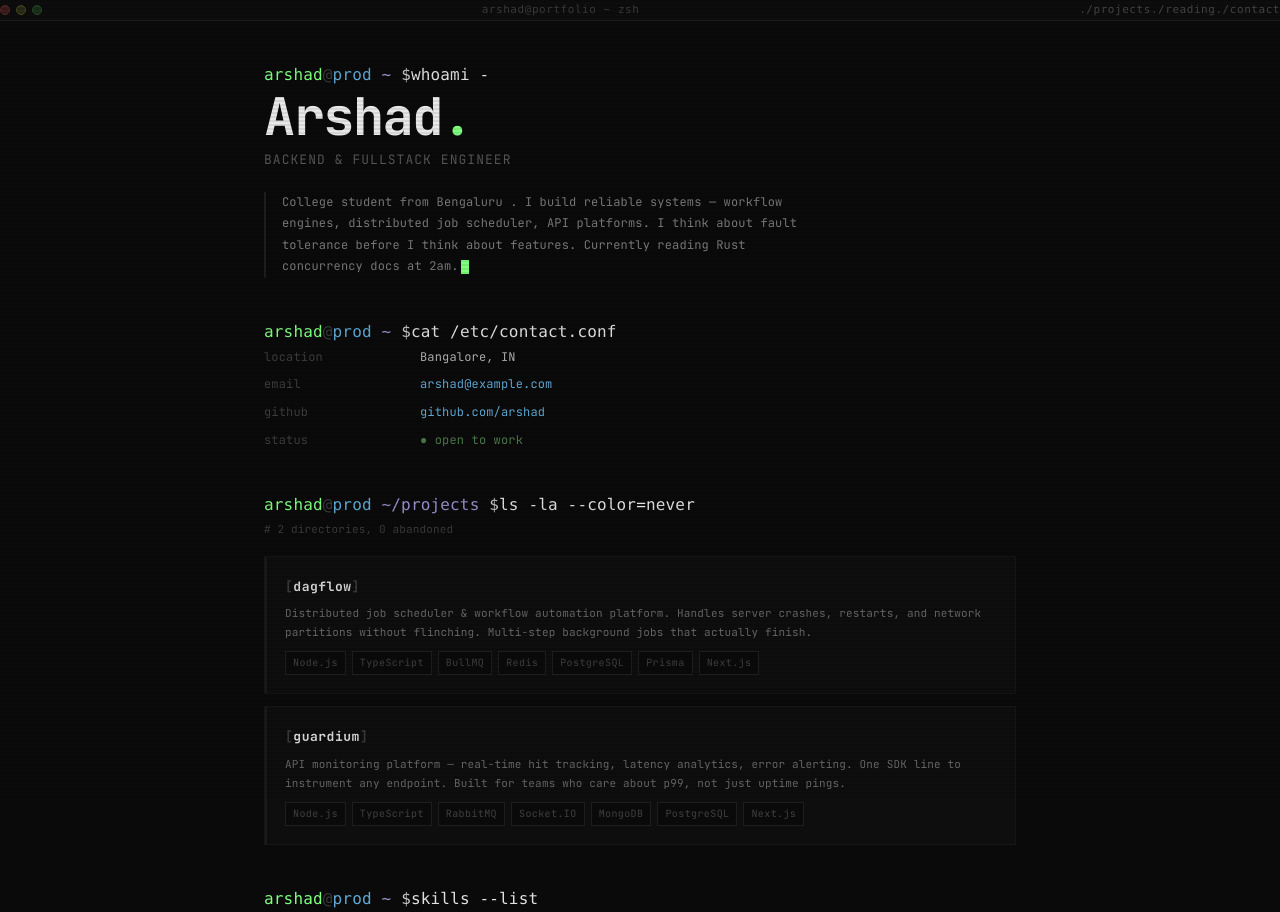
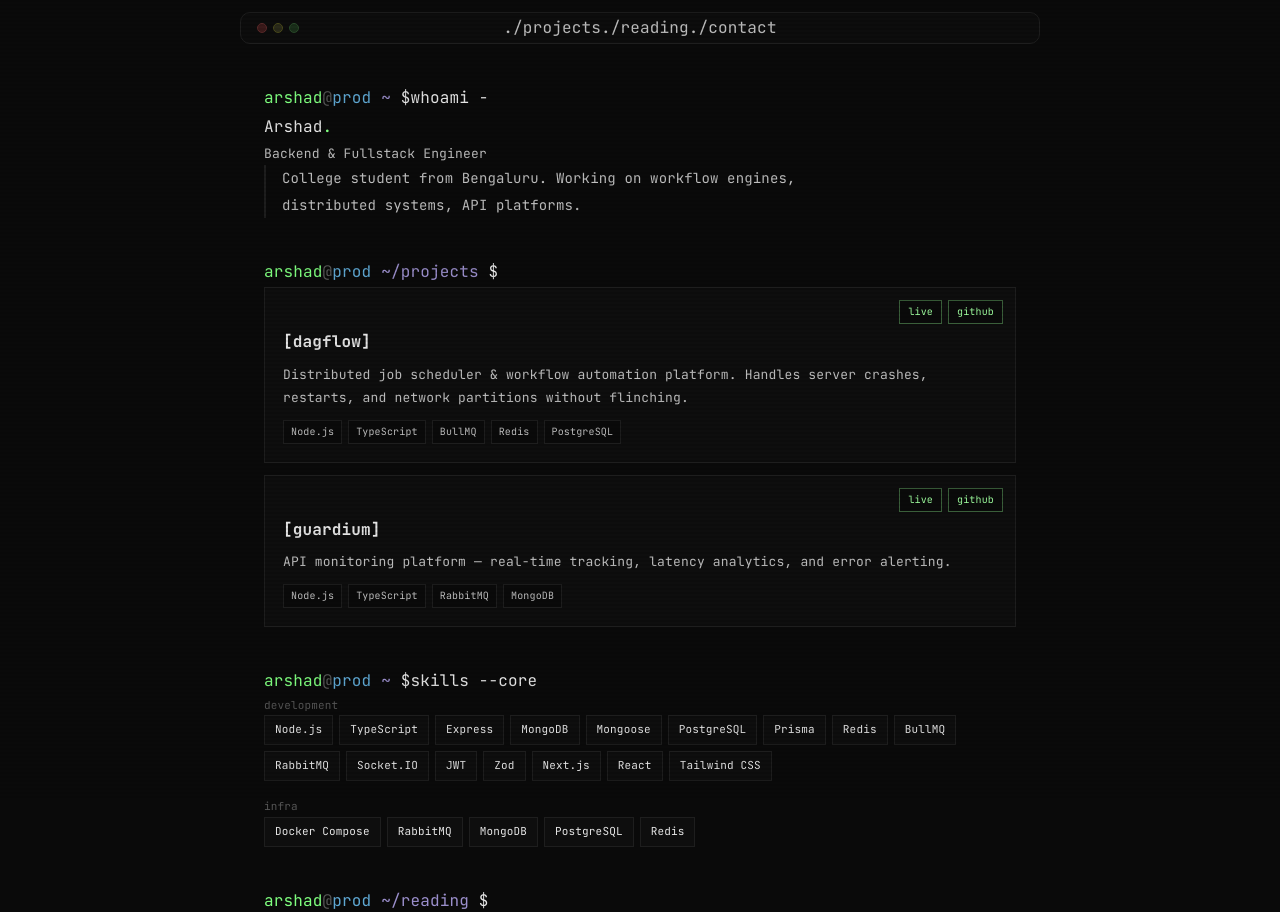
Before and after one commit to Arshadx9/portfolio, a Next.js app: page / in a window 1280 px wide. Shown: the top 912 px of the page. Built offline with nearby package versions, Linux system fonts and the light colour scheme.

Commit message:
made few changes

```diff
--- a/src/app/globals.css
+++ b/src/app/globals.css
@@ -1,4 +1,6 @@
 @import url('https://fonts.googleapis.com/css2?family=JetBrains+Mono:wght@300;400;500;700&display=swap');
+@import "tailwindcss/preflight";
+@import "tailwindcss/utilities";
 * { box-sizing: border-box; }
 body {
   background: #0a0a0a;
@@ -46,22 +48,19 @@ body {
 .skill-chip:hover { color: #7fff7f !important; border-color: #1e3e1e !important; }
 .reading-link { transition: color 0.2s; }
 .reading-link:hover { color: #c8c8c8 !important; }
-@import "tailwindcss/preflight";
-@import "tailwindcss/utilities";
 
-	body {
-		background: linear-gradient(135deg, #232526 0%, #1e1e1e 100%);
-		color: #d4d4d4;
-		font-family: 'Fira Mono', 'Menlo', 'Monaco', 'Consolas', monospace;
+	html, body {
+	background: #0a0a0a;
+	color: #c8c8c8;
+	font-family: 'JetBrains Mono', monospace;
 	margin: 0;
 	padding: 0 0 3rem 0;
 	line-height: 1.8;
 	letter-spacing: 0.01em;
 	min-height: 100vh;
 	scrollbar-width: thin;
-		scrollbar-color: #444 #232526;
+	scrollbar-color: #444 #0a0a0a;
 }
-
 .terminal {
 	background: rgba(30,30,30,0.97);
 	border-radius: 16px;
--- a/src/app/page.tsx
+++ b/src/app/page.tsx
@@ -5,286 +5,245 @@ export const metadata: Metadata = {
   description: "Backend & Fullstack Engineer — Bangalore",
 };
 
+const colors = {
+  bg: "#0a0a0a",
+  panel: "#0e0e0e",
+  border: "#1e1e1e",
+  primary: "#e5e5e5",
+  secondary: "#bfbfbf",
+  muted: "#888",
+  subtle: "#555",
+  accent: "#7fff7f",
+};
+
 const projects = [
   {
     name: "dagflow",
-    desc: "Distributed job scheduler & workflow automation platform. Handles server crashes, restarts, and network partitions without flinching. Multi-step background jobs that actually finish.",
-    stack: ["Node.js", "TypeScript", "BullMQ", "Redis", "PostgreSQL", "Prisma", "Next.js"],
+    desc: "Distributed job scheduler & workflow automation platform. Handles server crashes, restarts, and network partitions without flinching.",
+    stack: ["Node.js", "TypeScript", "BullMQ", "Redis", "PostgreSQL"],
+    live: "https://dagflow-web.vercel.app",
+    github: "https://github.com/Arshadx9/Dagflow",
   },
   {
     name: "guardium",
-    desc: "API monitoring platform — real-time hit tracking, latency analytics, error alerting. One SDK line to instrument any endpoint. Built for teams who care about p99, not just uptime pings.",
-    stack: ["Node.js", "TypeScript", "RabbitMQ", "Socket.IO", "MongoDB", "PostgreSQL", "Next.js"],
+    desc: "API monitoring platform — real-time tracking, latency analytics, and error alerting.",
+    stack: ["Node.js", "TypeScript", "RabbitMQ", "MongoDB"],
+    live: "http://13.63.125.183:3000",
+    github: "https://github.com/Arshadx9/Guardium.co",
   },
 ];
 
-const skills = [
-  "Node.js", "TypeScript", "Python", "Go", "PostgreSQL", "Redis",
-  "Docker", "REST", "GraphQL", "CI/CD", "Next.js", "React", "BullMQ", "RabbitMQ",
-];
+const skills = {
+  development: [
+    "Node.js","TypeScript","Express","MongoDB","Mongoose",
+    "PostgreSQL","Prisma","Redis","BullMQ","RabbitMQ",
+    "Socket.IO","JWT","Zod","Next.js","React","Tailwind CSS",
+  ],
+  infra: ["Docker Compose","RabbitMQ","MongoDB","PostgreSQL","Redis"],
+};
 
 const reading = [
-  { title: "Fearless Concurrency — The Rust Book", href: "https://doc.rust-lang.org/book/ch16-00-concurrency.html" },
-  { title: "Meditations — Marcus Aurelius", href: "https://www.gutenberg.org/ebooks/2680" },
-  { title: "without.boats — Rust internals blog", href: "https://without.boats/" },
+  { title: "The Republic — Plato", href: "https://www.gutenberg.org/ebooks/1497" },
+  { title: "Power vs Force — David R. Hawkins", href: "https://openlibrary.org/works/OL82563W/Power_vs_Force" },
 ];
 
 function Prompt({ path = "~", cmd }: { path?: string; cmd: string }) {
   return (
     <div className="flex items-baseline gap-2 mb-1">
-      <span className="font-mono text-xs whitespace-nowrap text-[#4a4a4a]">
-        <span className="text-[#7fff7f]">arshad</span>
-        <span className="text-[#3a3a3a]">@</span>
-        <span className="text-[#5fa8d3]">prod</span>{" "}
-        <span className="text-[#9b8fcc]">{path}</span>{" "}
-        <span className="text-[#c8c8c8]">$</span>
+      <span className="font-mono text-xs whitespace-nowrap">
+        <span style={{ color: colors.accent }}>arshad</span>
+        <span style={{ color: colors.subtle }}>@</span>
+        <span style={{ color: "#5fa8d3" }}>prod</span>{" "}
+        <span style={{ color: "#9b8fcc" }}>{path}</span>{" "}
+        <span style={{ color: colors.primary }}>$</span>
       </span>
-      <span className="font-mono text-xs text-[#e0e0e0]">{cmd}</span>
+      <span className="font-mono text-xs" style={{ color: colors.primary }}>
+        {cmd}
+      </span>
     </div>
   );
 }
+
 export default function Home() {
   return (
-    <>
-
-      <div className="min-h-screen" style={{ background: "#0a0a0a", color: "#c8c8c8" }}>
+    <div className="min-h-screen" style={{ background: colors.bg, color: colors.primary }}>
       <div className="scanlines" />
 
-        {/* Nav */}
-        <nav
-          className="sticky top-0 z-50 flex items-center gap-4 px-6 py-3"
-          style={{ background: "#0d0d0d", borderBottom: "1px solid #1e1e1e" }}
+      {/* NAVBAR */}
+      <nav className="sticky top-4 z-50" style={{ marginTop: 12 }}>
+        <div
+          style={{
+            maxWidth: 800,
+            margin: "0 auto",
+            display: "flex",
+            alignItems: "center",
+            justifyContent: "space-between",
+            padding: "10px 16px",
+            background: "#0d0d0d",
+            border: `1px solid ${colors.border}`,
+            borderRadius: 10,
+          }}
         >
           <div className="flex gap-[6px]">
             {["#3a1a1a", "#2a2a1a", "#1a2e1a"].map((bg, i) => (
-              <div
-                key={i}
-                style={{
+              <div key={i} style={{
                 width: 10, height: 10, borderRadius: "50%",
                 background: bg,
-                  border: `1px solid ${["#5a2a2a", "#4a4a1a", "#2a4a2a"][i]}`,
-                }}
-              />
+                border: `1px solid ${["#5a2a2a","#4a4a1a","#2a4a2a"][i]}`
+              }} />
             ))}
           </div>
-          <p className="flex-1 text-center font-mono text-[11px] tracking-[0.05em] text-[#3a3a3a] m-0">
-            arshad@portfolio ~ zsh
-          </p>
-          <div className="flex gap-5">
+
+          <div className="flex gap-8 absolute left-1/2 -translate-x-1/2">
             {[
               { href: "#projects", label: "./projects" },
               { href: "#reading", label: "./reading" },
               { href: "mailto:arshad@example.com", label: "./contact" },
             ].map((l) => (
-              <a
-                key={l.label}
-                href={l.href}
-                className="nav-link font-mono text-[11px] tracking-[0.05em] no-underline"
-                style={{ color: "#444" }}
-              >
+              <a key={l.label} href={l.href} style={{ color: colors.secondary }}>
                 {l.label}
               </a>
             ))}
           </div>
+
+          <div style={{ width: 40 }} />
+        </div>
       </nav>
 
-        {/* Body */}
       <main style={{ maxWidth: 800, margin: "0 auto", padding: "40px 24px 80px" }}>
 
-          {/* whoami */}
+        {/* WHOAMI */}
         <section style={{ marginBottom: 40 }}>
           <Prompt cmd="whoami -" />
-            <div style={{ marginBottom: 32 }}>
-              <h1
-                style={{
-                  fontFamily: "'JetBrains Mono', monospace",
-                  fontSize: "clamp(28px, 6vw, 52px)",
-                  fontWeight: 700,
-                  color: "#e8e8e8",
-                  letterSpacing: "-0.03em",
-                  lineHeight: 1.05,
-                  margin: "0 0 4px",
-                }}
-              >
-                Arshad<span style={{ color: "#7fff7f" }}>. </span>
-              </h1>
-              <p
-                style={{
-                  fontFamily: "'JetBrains Mono', monospace",
-                  fontSize: 13,
-                  color: "#555",
-                  letterSpacing: "0.08em",
-                  textTransform: "uppercase",
-                  margin: "0 0 20px",
-                }}
-              >
-                Backend &amp; Fullstack Engineer
+          <h1>Arshad<span style={{ color: colors.accent }}>. </span></h1>
+
+          <p style={{ fontSize: 13, color: colors.secondary }}>
+            Backend & Fullstack Engineer
           </p>
-              <p
-                style={{
-                  fontFamily: "'JetBrains Mono', monospace",
-                  fontSize: 12,
-                  color: "#7a7a7a",
-                  lineHeight: 1.8,
+
+          <p style={{
+            fontSize: 14,
+            color: colors.secondary,
+            lineHeight: 1.9,
+            borderLeft: `2px solid ${colors.border}`,
+            paddingLeft: 16,
             maxWidth: 560,
-                  borderLeft: "2px solid #1e1e1e",
-                  paddingLeft: 16,
-                  margin: 0,
-                }}
-              >
-                College student from Bengaluru . I build reliable systems — workflow engines, distributed
-                job scheduler, API platforms. I think about fault tolerance before I think about
-                features. Currently reading Rust concurrency docs at 2am.
-                <span className="cursor-blink" />
+          }}>
+            College student from Bengaluru. Working on workflow engines,
+            distributed systems, API platforms.
           </p>
-            </div>
         </section>
 
-          {/* contact */}
-          <section style={{ marginBottom: 40 }}>
-            <Prompt cmd="cat /etc/contact.conf" />
-            <div style={{ marginBottom: 32 }}>
-              {[
-                { k: "location", v: "Bangalore, IN", color: "#b0b0b0" },
-                { k: "email", v: "arshad@example.com", color: "#5fa8d3", href: "mailto:arshad@example.com" },
-                { k: "github", v: "github.com/arshad", color: "#5fa8d3", href: "#" },
-                { k: "status", v: "● open to work", color: "#4a7a4a" },
-              ].map((row) => (
-                <div key={row.k} style={{ display: "grid", gridTemplateColumns: "140px 1fr", gap: "6px 16px", marginBottom: 6 }}>
-                  <span style={{ fontFamily: "'JetBrains Mono', monospace", fontSize: 12, color: "#3d3d3d" }}>{row.k}</span>
-                  {row.href ? (
-                    <a href={row.href} className="reading-link" style={{ fontFamily: "'JetBrains Mono', monospace", fontSize: 12, color: row.color, textDecoration: "none" }}>{row.v}</a>
-                  ) : (
-                    <span style={{ fontFamily: "'JetBrains Mono', monospace", fontSize: 12, color: row.color }}>{row.v}</span>
-                  )}
-                </div>
-              ))}
-            </div>
-          </section>
+        {/* PROJECTS */}
+        <section id="projects" style={{ marginBottom: 40 }}>
+          <Prompt path="~/projects" cmd="" />
 
-          {/* projects */}
-          <section id="projects" style={{ marginBottom: 40 }}>
-            <Prompt path="~/projects" cmd="ls -la --color=never" />
-            <div style={{ marginBottom: 32 }}>
-              <p style={{ fontFamily: "'JetBrains Mono', monospace", fontSize: 11, color: "#3a3a3a", margin: "0 0 16px" }}>
-                # 2 directories, 0 abandoned
-              </p>
           {projects.map((p) => (
             <div
               key={p.name}
-                  className="project-card"
               style={{
-                    border: "1px solid #161616",
-                    background: "#0e0e0e",
-                    padding: "18px 20px",
+                border: `1px solid ${colors.border}`,
+                background: colors.panel,
+                padding: "40px 18px 18px 18px", // ✅ space for buttons
                 marginBottom: 12,
+                position: "relative",
               }}
             >
-                  <p style={{ fontFamily: "'JetBrains Mono', monospace", fontSize: 13, fontWeight: 700, color: "#d8d8d8", letterSpacing: "0.04em", margin: "0 0 6px" }}>
-                    <span style={{ color: "#3a3a3a" }}>[</span>{p.name}<span style={{ color: "#3a3a3a" }}>]</span>
+              <p style={{ fontWeight: "bold", marginBottom: 6 }}>
+                [{p.name}]
               </p>
-                  <p style={{ fontFamily: "'JetBrains Mono', monospace", fontSize: 11, color: "#666", lineHeight: 1.7, margin: "0 0 10px" }}>
+
+              <p style={{ fontSize: 13, color: colors.secondary }}>
                 {p.desc}
               </p>
-                  <div style={{ display: "flex", flexWrap: "wrap", gap: 6 }}>
+
+              {/* ✅ STACK (RESTORED) */}
+              <div style={{ display: "flex", flexWrap: "wrap", gap: 6, marginTop: 10 }}>
                 {p.stack.map((t) => (
                   <span
                     key={t}
                     style={{
-                          fontFamily: "'JetBrains Mono', monospace",
                       fontSize: 10,
-                          color: "#404040",
-                          border: "1px solid #1e1e1e",
+                      color: colors.secondary,
+                      border: `1px solid ${colors.border}`,
                       padding: "2px 7px",
-                          letterSpacing: "0.04em",
-                          background: "#0a0a0a",
+                      background: colors.bg,
                     }}
                   >
                     {t}
                   </span>
                 ))}
               </div>
+
+              {/* BUTTONS */}
+              <div style={{
+                position: "absolute",
+                top: 12,
+                right: 12,
+                display: "flex",
+                gap: 6,
+              }}>
+                {[{label:"live",link:p.live},{label:"github",link:p.github}].map(btn=>(
+                  <a key={btn.label} href={btn.link} target="_blank"
+                    style={{
+                      fontSize: 10,
+                      padding: "2px 8px",
+                      border: "1px solid #3a5f3a",
+                      color: "#9fff9f",
+                      textDecoration: "none",
+                      background: "#0a0a0a",
+                    }}>
+                    {btn.label}
+                  </a>
+                ))}
+              </div>
             </div>
           ))}
-            </div>
         </section>
 
-          {/* skills */}
+        {/* SKILLS */}
         <section style={{ marginBottom: 40 }}>
-            <Prompt cmd="skills --list" />
-            <div style={{ display: "flex", flexWrap: "wrap", gap: 6, marginBottom: 32 }}>
-              {skills.map((s) => (
-                <span
-                  key={s}
-                  className="skill-chip"
+          <Prompt cmd="skills --core" />
+
+          {Object.entries(skills).map(([category, items]) => (
+            <div key={category} style={{ marginBottom: 16 }}>
+              <p style={{ fontSize: 11, color: colors.subtle }}>{category}</p>
+              <div style={{ display: "flex", flexWrap: "wrap", gap: 6 }}>
+                {items.map((s) => (
+                  <span key={s}
                     style={{
-                    fontFamily: "'JetBrains Mono', monospace",
-                    fontSize: 10,
-                    color: "#3a3a3a",
-                    padding: "3px 9px",
-                    border: "1px solid #1a1a1a",
-                    letterSpacing: "0.06em",
-                  }}
-                >
+                      fontSize: 11,
+                      color: colors.primary,
+                      padding: "4px 10px",
+                      border: `1px solid ${colors.border}`,
+                      background: colors.panel,
+                    }}>
                     {s}
                   </span>
                 ))}
               </div>
+            </div>
+          ))}
         </section>
 
-          {/* reading */}
-          <section id="reading" style={{ marginBottom: 40 }}>
-            <Prompt path="~/reading" cmd="cat queue.log | tail -3" />
-            <ul style={{ listStyle: "none", padding: 0, margin: 0 }}>
+        {/* READING */}
+        <section id="reading">
+          <Prompt path="~/reading" cmd="" />
+          <ul style={{ listStyle: "none", padding: 0 }}>
             {reading.map((r, i) => (
-                <li
-                  key={i}
-                  style={{
-                    fontFamily: "'JetBrains Mono', monospace",
-                    fontSize: 12,
-                    padding: "8px 0",
-                    borderBottom: i < reading.length - 1 ? "1px solid #111" : "none",
-                    display: "flex",
-                    alignItems: "baseline",
-                    gap: 10,
-                  }}
-                >
-                  <span style={{ color: "#2a2a2a", flexShrink: 0 }}>→</span>
-                  <a
-                    href={r.href}
-                    target="_blank"
-                    rel="noopener noreferrer"
-                    className="reading-link"
-                    style={{ color: "#7a7a7a", textDecoration: "none" }}
-                  >
-                    {r.title}
+              <li key={i} style={{ fontSize: 12 }}>
+                <a href={r.href} target="_blank" style={{ color: colors.secondary }}>
+                  → {r.title}
                 </a>
               </li>
             ))}
           </ul>
         </section>
 
-          {/* footer */}
-          <div
-            style={{
-              marginTop: 60,
-              borderTop: "1px solid #111",
-              paddingTop: 20,
-              fontSize: 10,
-              color: "#252525",
-              display: "flex",
-              justifyContent: "space-between",
-              letterSpacing: "0.05em",
-              fontFamily: "'JetBrains Mono', monospace",
-            }}
-          >
-            <span>© arshad 2025</span>
-            <span style={{ color: "#1e3e1e" }}>
-              {new Date().toISOString().slice(0, 10)}
-            </span>
+        <div style={{ marginTop: 60, fontSize: 10 }}>
+          © arshad 2025
         </div>
       </main>
     </div>
-    </>
   );
 }
```
Lines whose indentation alone changed are shown as unchanged.
